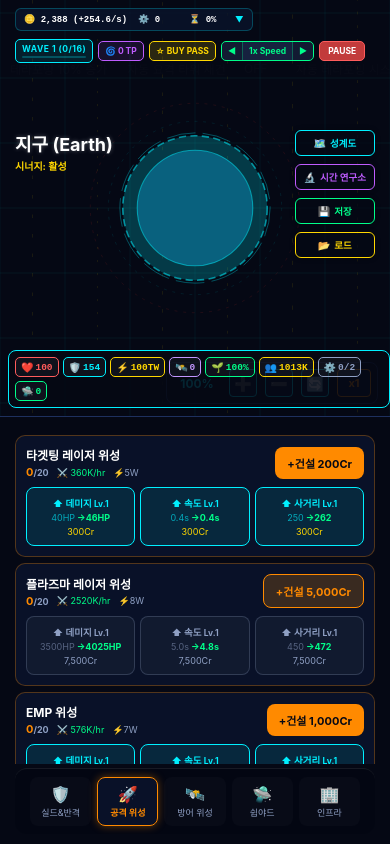
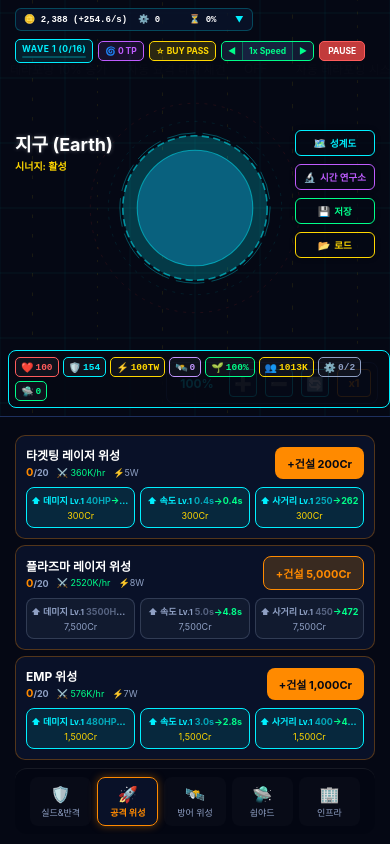
Before and after one commit to cowunclegit/defense_earth, a React Native app: screen /PlanetDetail in a window 390 px wide. Built offline with nearby package versions, Linux system fonts and the light colour scheme.

Commit message:
ui: condense upgrade buttons from 3 lines to 2 lines (label+stat preview on one line)

```diff
--- a/src/screens/PlanetDetailScreen.jsx
+++ b/src/screens/PlanetDetailScreen.jsx
@@ -1038,22 +1038,21 @@ function AttackSatelliteTab({ planetId, purchaseMultiplier }) {
                 return (
                   <TouchableOpacity
                     key={stat}
-                    style={{ flex: 1, paddingVertical: 8, paddingHorizontal: 4, backgroundColor: canAfford ? 'rgba(0,240,255,0.1)' : 'rgba(255,255,255,0.04)', borderRadius: 8, borderWidth: 1, borderColor: canAfford ? '#00f0ff' : 'rgba(143,160,196,0.25)', alignItems: 'center', gap: 2 }}
+                    style={{ flex: 1, paddingVertical: 6, paddingHorizontal: 4, backgroundColor: canAfford ? 'rgba(0,240,255,0.1)' : 'rgba(255,255,255,0.04)', borderRadius: 8, borderWidth: 1, borderColor: canAfford ? '#00f0ff' : 'rgba(143,160,196,0.25)', alignItems: 'center', gap: 3 }}
                     onPress={() => {
                       const success = upgradeSatellite(type, stat);
                       if (success) setTimeout(() => saveGame(), 100);
                       else Alert.alert('강화 실패', '크레딧 부족');
                     }}
                   >
-                    {/* 레이블 + 레벨 */}
-                    <Text style={{ color: accent, fontSize: 9.5, fontWeight: 'bold' }}>{label} <Text style={{ fontSize: 8.5 }}>Lv.{lvl}</Text></Text>
-                    {/* 현재 → 다음 수치 */}
-                    <View style={{ flexDirection: 'row', alignItems: 'center', gap: 2 }}>
-                      <Text style={{ color: dimColor, fontSize: 9 }}>{curVal}{unit}</Text>
-                      <Text style={{ color: '#00ff8a', fontSize: 9, fontWeight: 'bold' }}>→{nextVal}{unit}</Text>
-                    </View>
+                    {/* 레이블+레벨 + 현재→다음 수치 (한 줄) */}
+                    <Text style={{ color: accent, fontSize: 9, fontWeight: 'bold' }} numberOfLines={1}>
+                      {label} <Text style={{ fontSize: 8 }}>Lv.{lvl}</Text>{'  '}
+                      <Text style={{ color: dimColor }}>{curVal}{unit}</Text>
+                      <Text style={{ color: '#00ff8a', fontWeight: 'bold' }}>→{nextVal}{unit}</Text>
+                    </Text>
                     {/* 비용 */}
-                    <Text style={{ color: canAfford ? '#ffd700' : '#8fa0c4', fontSize: 9, marginTop: 1 }}>{cost.toLocaleString()}Cr</Text>
+                    <Text style={{ color: canAfford ? '#ffd700' : '#8fa0c4', fontSize: 9 }}>{cost.toLocaleString()}Cr</Text>
                   </TouchableOpacity>
                 );
               })}
```
